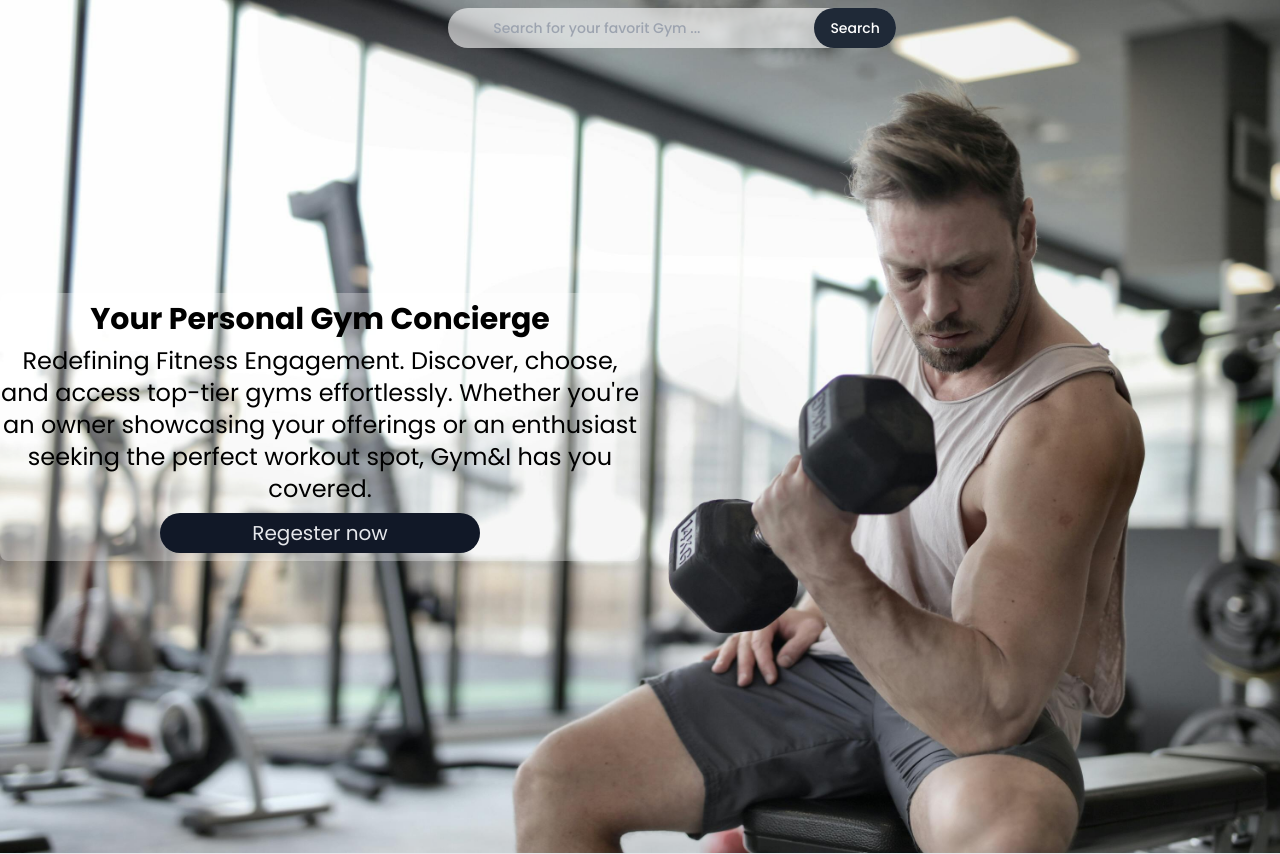
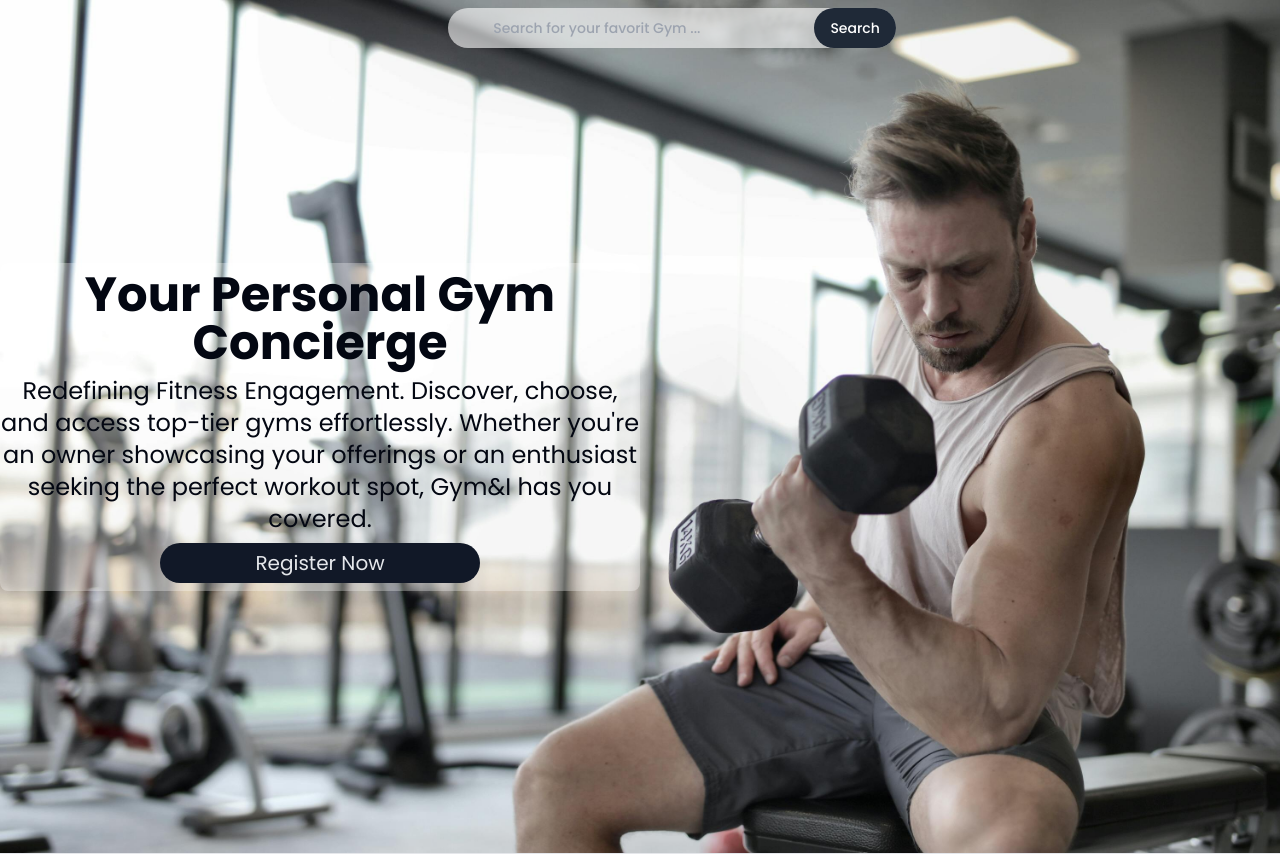
Before and after one commit to RadouaneAbn/Gym-I, a Python web app: template frontend/templates/index.html in a window 1280 px wide. Shown: the part 53-907 px from the top of the page. Run offline with Jinja, Linux system fonts and the light colour scheme; the template is opened without the code that fills it, so the values that code supplies are empty; some libraries are stand-ins or nearby versions.

Commit message:
mistakes fixing

```diff
--- a/frontend/templates/index.html
+++ b/frontend/templates/index.html
@@ -63,15 +63,17 @@
             <img src="../images/pexels-olly-3838389.jpg" alt="bg" class="max-w-full">
             <div class="absolute inset-0 flex items-center justify-center">
               <div class="bg-white bg-opacity-30 rounded-lg lg:mr-[50%] md:mr-[30%] text-center">
-                <h1 class="md:text-3xl font-bold md:py-2 text-xl">Your Personal Gym Concierge</h1>
-                <p class="px-1 md:px-0 text-sm md:text-2xl">
+                <h1 class="lg:text-5xl md:text-3xl font-bold md:py-2 text-2xl text-gray-950">Your Personal Gym Concierge</h1>
+                <p class="px-1 md:px-0 text-sm md:text-2xl text-gray-950">
                   Redefining Fitness Engagement. Discover,
                   choose, and access top-tier gyms effortlessly.
                   Whether you're an owner showcasing your
                   offerings or an enthusiast seeking the perfect
                   workout spot, Gym&I has you covered.
                 </p>
-                <button class="bg-gray-900 hover:bg-gray-700 duration-500 my-2 text-sm md:text-xl z-30 w-[25%] md:w-[50%] h-5 md:h-10 text-gray-200 text-center rounded-full">Regester now</button>
+                <button
+                class="bg-gray-900 hover:bg-gray-700 duration-500 my-2 text-sm md:text-xl z-30 w-[25%] md:w-[50%] h-5 md:h-10 text-gray-200 text-center rounded-full">
+                Register Now</button>
               </div>
             </div>
           </div>
```
